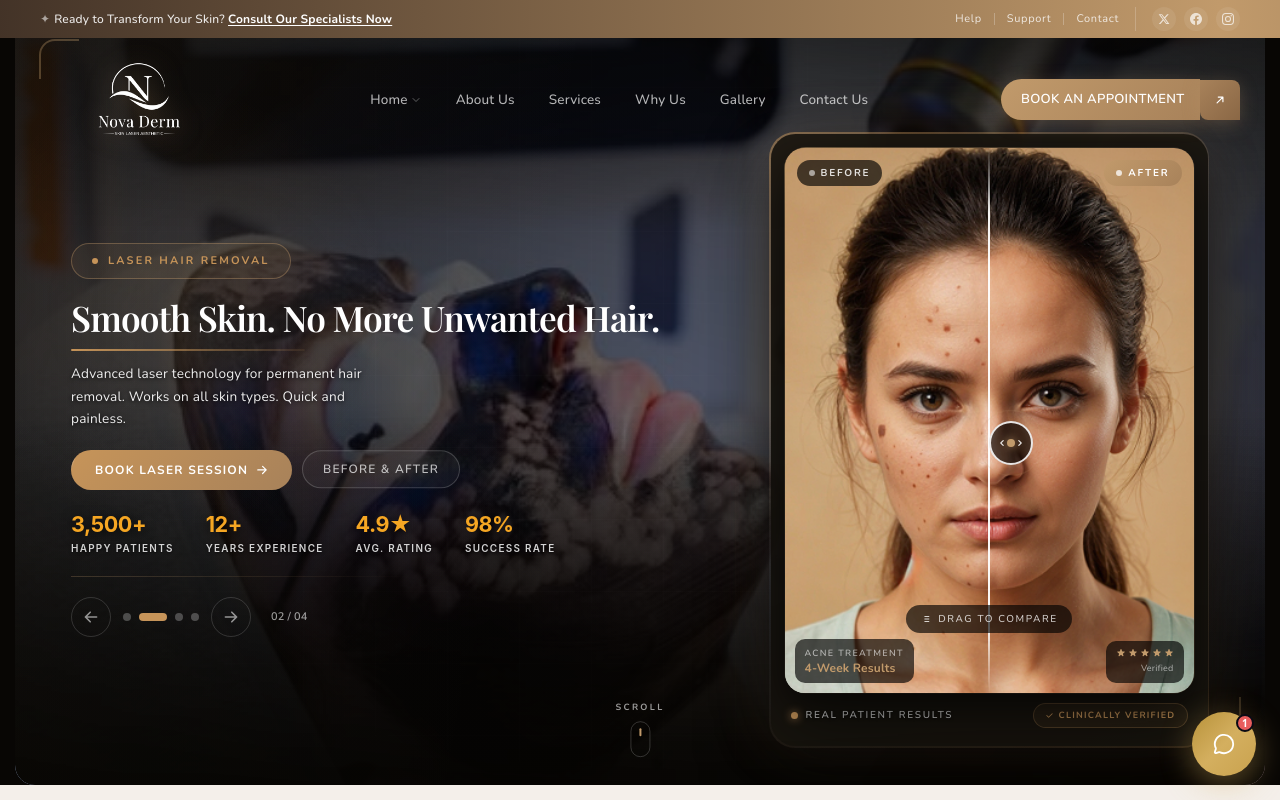
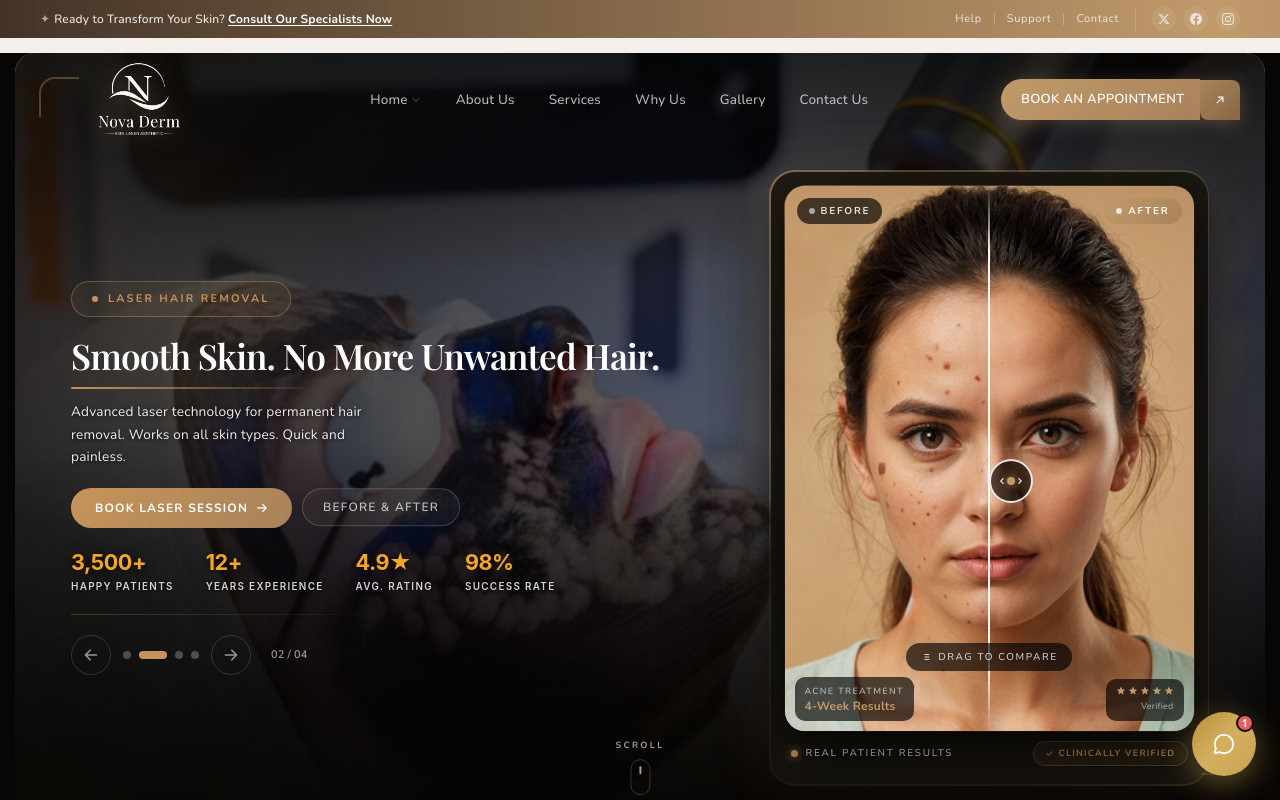
Before and after one commit to RehmatVisions/lumuniaderm, a React (Vite) app: page / in a window 1280 px wide. Shown: the top 800 px of the page. Built offline with nearby package versions, Linux system fonts and the light colour scheme; a web font is replaced by a local one.

Commit message:
unfix nv

```diff
--- a/src/components/layout/Header.jsx
+++ b/src/components/layout/Header.jsx
@@ -3,7 +3,7 @@ import Navbar from "./Navbar"
 
 export default function Header() {
   return (
-    <header className="fixed left-0 right-0 top-0 z-50">
+    <header className="relative left-0 right-0 top-0 z-50">
       <TopBar />
       <Navbar />
     </header>
```
